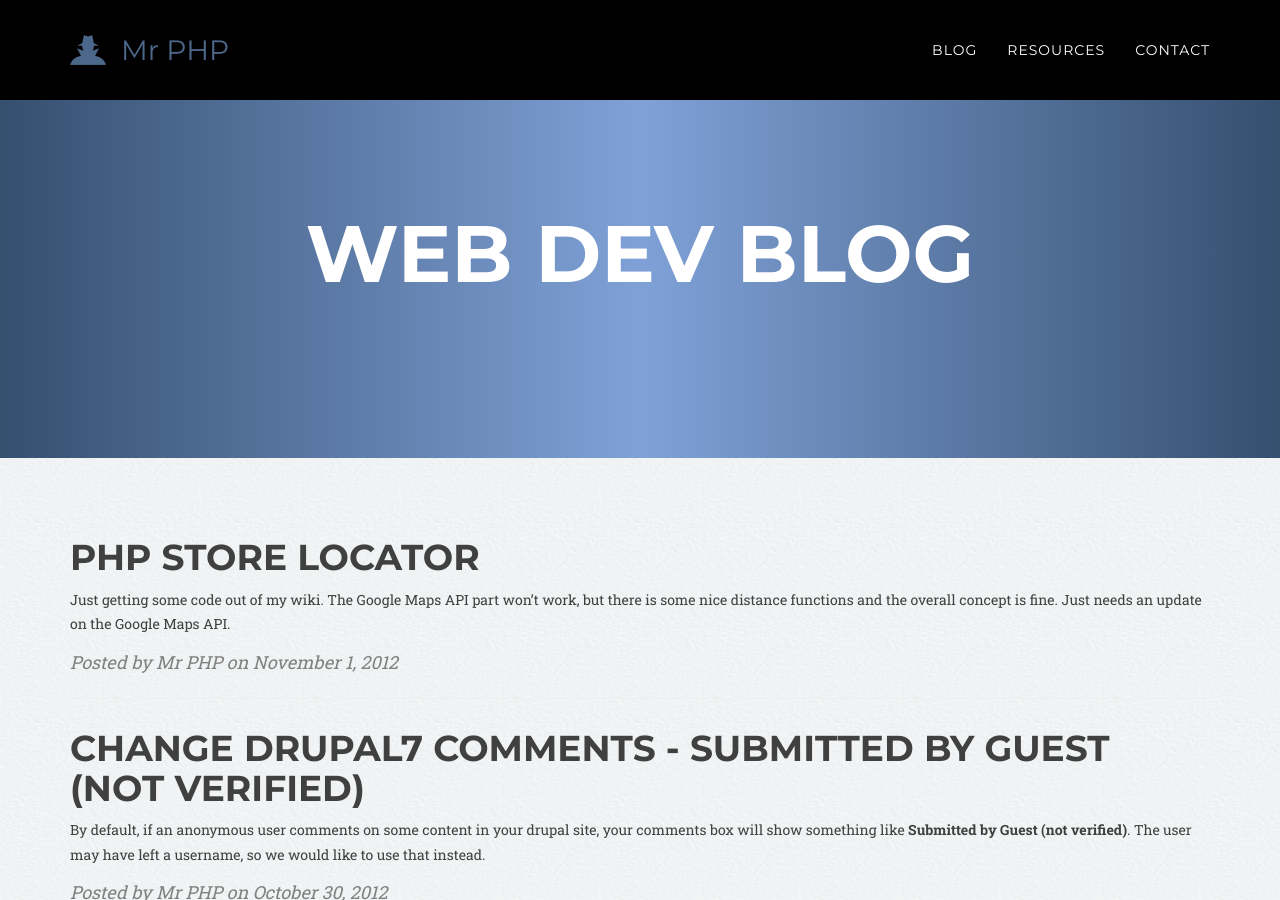
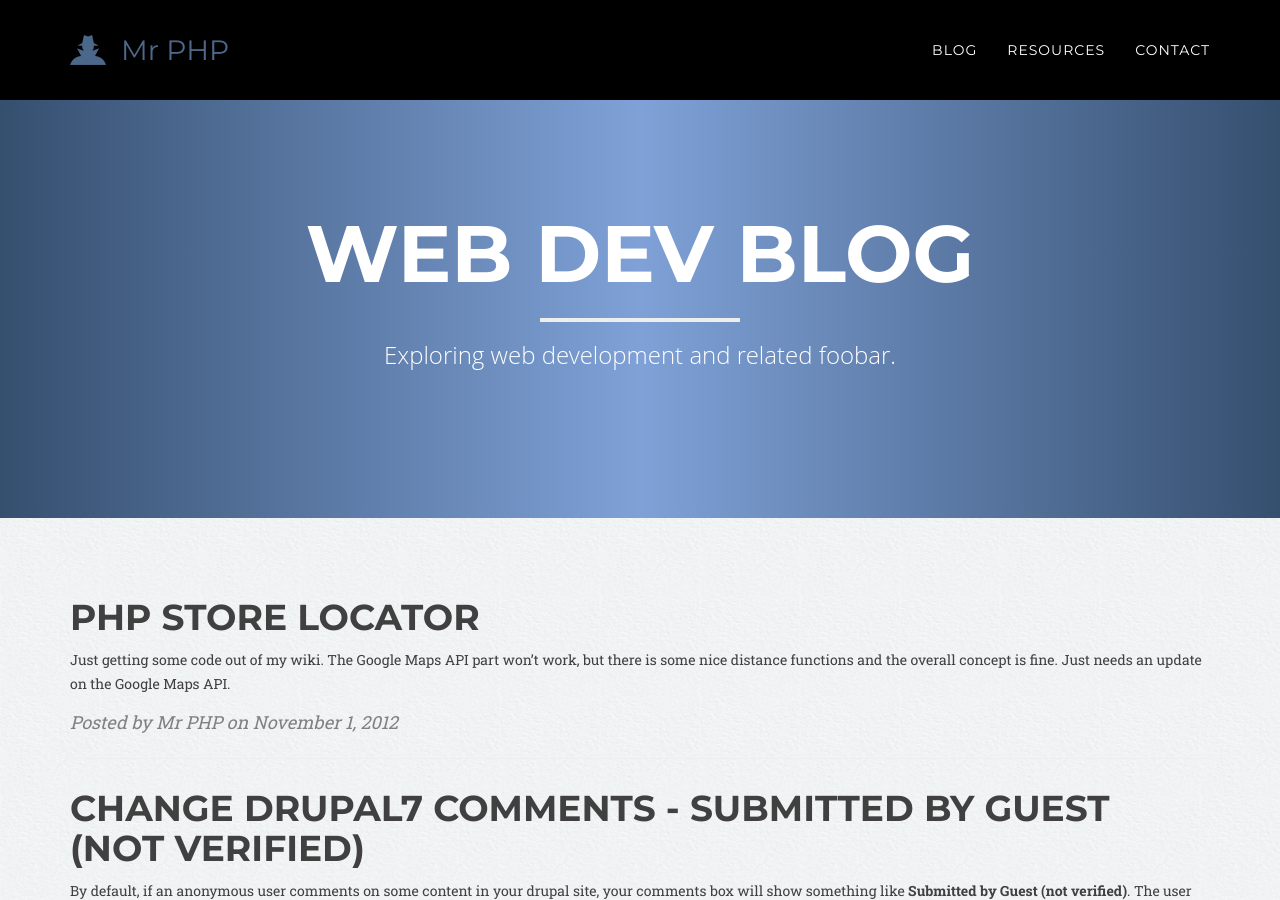
Before and after one commit to mr-php/mr-php.github.io, a Jekyll site: the page built from blog/index.html, in a window 1280 px wide and 900 px high. Built offline with Jekyll 4.4.1, drawn with Linux system fonts in a browser that asks for light colours; nearby versions of some CDN libraries; some web fonts are replaced; Markdown is read by kramdown in place of the engine named in the settings; the list of posts is cut into pages by our own code.

Commit message:
add description to blog page

```diff
--- a/blog/index.html
+++ b/blog/index.html
@@ -1,7 +1,7 @@
 ---
 layout: page
 title: Web Dev Blog
-#description: Blog page description...
+description: Exploring web development and related foobar.
 #header_img: /assets/img/background/blog.jpg
 ---
 
```
